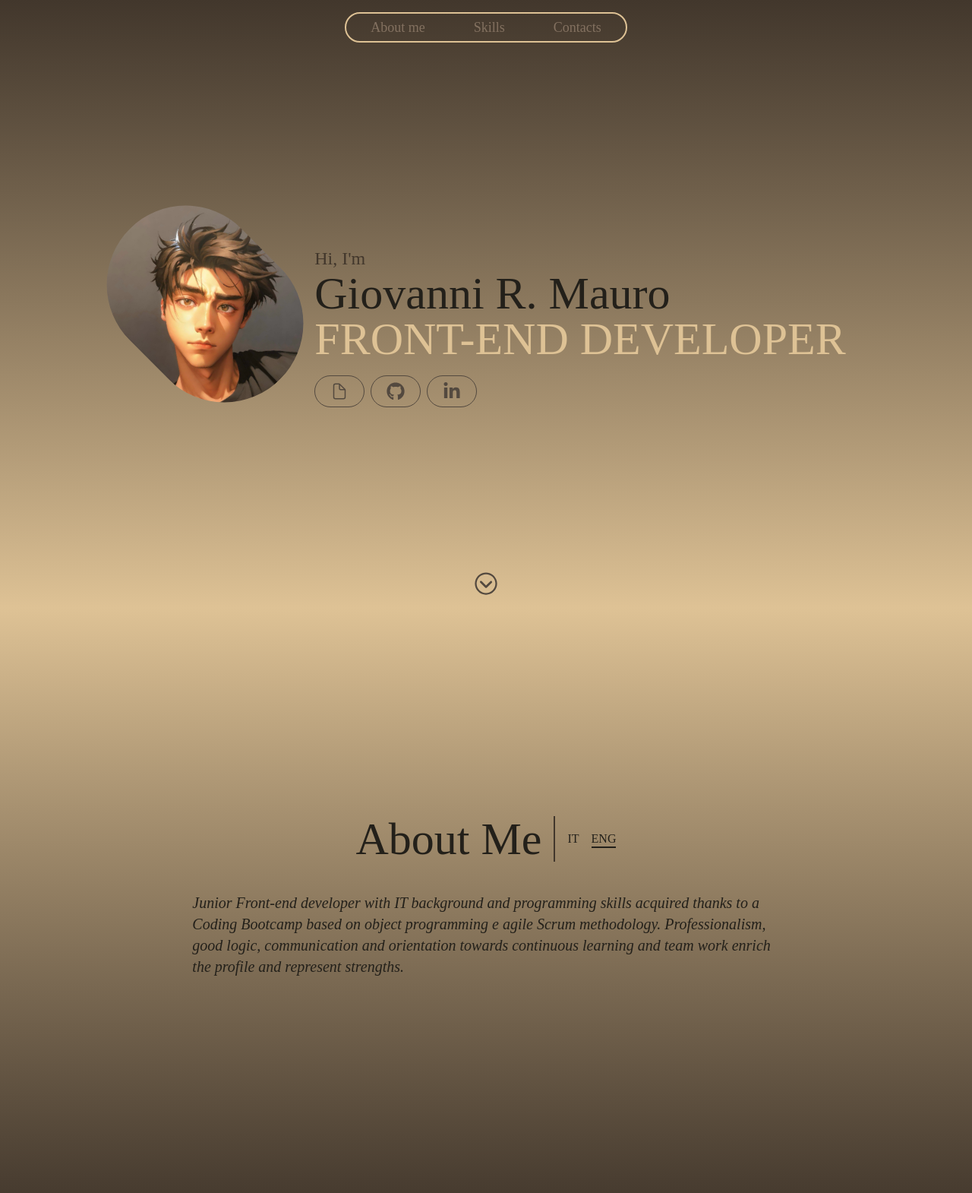
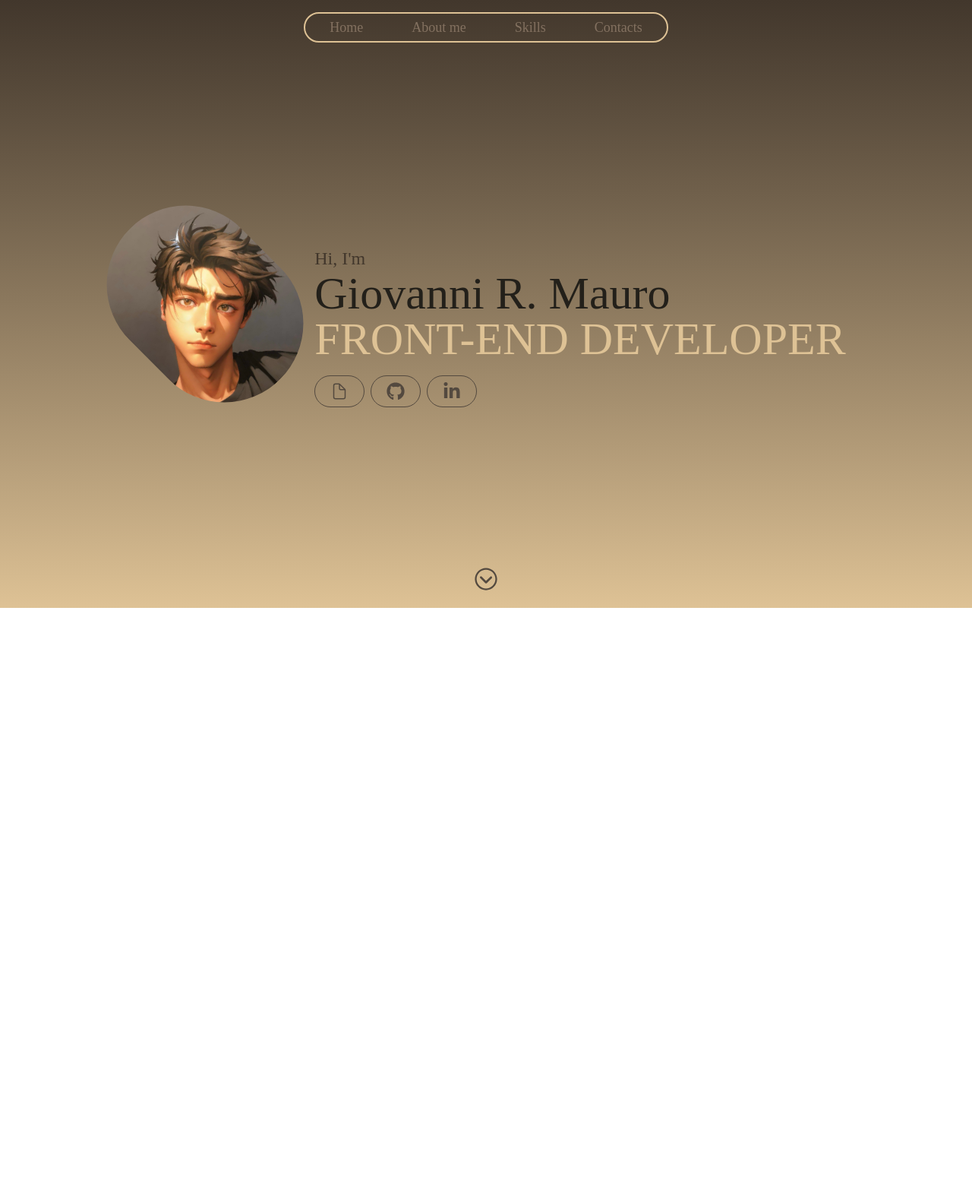
Before and after one commit to Gioma10/MyPortfolio, a React (Vite) app: page / in a window 1280 px wide. Shown: the top 1570 px of the page at 76% size. After the commit the page ends 800 px from the top, so only its background shows below. Built offline with nearby package versions, Linux system fonts and the light colour scheme.

Commit message:
navbar scroll optimizated, smooth scroll x sections completed, animation scroll

```diff
--- a/index.html
+++ b/index.html
@@ -6,7 +6,7 @@
     <meta name="viewport" content="width=device-width, initial-scale=1.0" />
     <title>Giovanni R. Mauro</title>
   </head>
-  <body>
+  <body class="bg-linear-to-t from-[#DEC295] to-[#42372C]">
     <div id="root"></div>
     <script type="module" src="/src/main.jsx"></script>
   </body>
--- a/package.json
+++ b/package.json
@@ -15,6 +15,7 @@
     "react": "^19.0.0",
     "react-dom": "^19.0.0",
     "react-icons": "^5.4.0",
+    "react-scroll": "^1.9.2",
     "tailwindcss": "^4.0.4"
   },
   "devDependencies": {
--- a/src/App.jsx
+++ b/src/App.jsx
@@ -1,15 +1,33 @@
 import Hero from "./components/Header/Hero.jsx"
 import Navbar from "./components/Navbar.jsx"
 import AboutMe from "./components/About/AboutMe.jsx";
+import Skills from "./components/Skills.jsx";
+import ContactMe from "./components/ContacMe.jsx";
+
+
 
 function App() {
 
-
+  const sections= [
+    { id: "home", title: "Home", components: <Hero />},
+    { id: "about", title: "About me", components: <AboutMe />},
+    { id: "skills", title: "Skills", components: <Skills />},
+    { id: "contacts", title: "Contacts", components: <ContactMe />},
+  ];
   return (
     <>
-      <Navbar />
-      <Hero />
-      <AboutMe />
+      <Navbar navElements={sections}/>
+      <div className="scroll-smooth snap-y snap-mandatory overflow-y-scroll h-screen">
+        {sections.map(({id, components})=>{
+          return (
+            <section key={id} id={id} className="h-screen snap-center">
+                {components}
+            </section>
+          )
+        })}
+      </div>
+      {/* <Hero />
+      <AboutMe /> */}
     </>
   )
 }
--- a/src/components/About/AboutMe.jsx
+++ b/src/components/About/AboutMe.jsx
@@ -1,16 +1,15 @@
 import { motion } from "motion/react"
 import { useState } from "react"
 import Description from "./Description";
-import { bottomLine, scaleUp, slideLeft, slideRight } from "../../animations/transition";
+import ScrollArrow from "../ScrollArrow";
+import { bottomLine, scaleUp, slideLeft } from "../../animations/transition";
 
 
 export default function AboutMe(){
     const[itaLanguage, setItaLanguage]=useState(false);
 
     return(
-        <section
-            id="About me"
-            className="h-screen bg-linear-to-t to-[#DEC295] from-[#42372C] flex justify-center item-center text-[#23201A]">
+        <div className=" h-screen flex justify-center item-center text-[#23201A] relative">
 
                 <div
                     className="flex flex-col justify-center items-center w-4/6">
@@ -46,7 +45,8 @@ export default function AboutMe(){
                             </div>
                         </div>
                         <Description lang={itaLanguage}/>
+                        <ScrollArrow sectionId='skills' section='Skills' color='text-[#DEC295]'/>
                 </div>
-        </section>
+        </div>
     )
 }
--- /dev/null
+++ b/src/components/ContacMe.jsx
@@ -0,0 +1,7 @@
+export default function ContactMe(){
+    return (
+        <section className="h-screen">
+
+        </section>
+    )
+}
--- a/src/components/Header/Hero.jsx
+++ b/src/components/Header/Hero.jsx
@@ -7,13 +7,14 @@ import { FaLinkedinIn } from "react-icons/fa";
 import Button from './HeroButton';
 import ScrollArrow from '../ScrollArrow';
 
+
 export default function Hero(){
     return (
-        <section className="bg-linear-to-t from-[#DEC295] to-[#42372C] h-screen relative z-0">
+        <div  className=" h-screen relative z-0">
             <div className="flex flex-col  md:flex-row justify-center items-center gap-10 h-screen ">
                 <motion.img
                     initial={{x: 100, opacity: 0}}
-                    animate={{x: 0, opacity: 1}}
+                    whileInView={{x: 0, opacity: 1}}
                     transition={{
                         type:'spring',
                         ease: "easeOut",
@@ -25,7 +26,7 @@ export default function Hero(){
                 <motion.div
                     className='relative'
                     initial='hidden'
-                    animate='visible'
+                    whileInView='visible'
                     variants={{
                         visible: { transition: { staggerChildren: 0.3 } },
                     }}>
@@ -60,8 +61,8 @@ export default function Hero(){
                     </div>
                 </motion.div>
             </div>
-            <ScrollArrow section='About me'/>
-        </section>
+            <ScrollArrow sectionId='about' section='About Me'/>
+        </div>
     )
 }
 
--- a/src/components/Navbar.jsx
+++ b/src/components/Navbar.jsx
@@ -1,14 +1,11 @@
 import { motion } from "motion/react"
-import { useEffect, useState } from "react";
+import { useState } from "react";
 
-export default function Navbar(){
+
+export default function Navbar({navElements}){
     const [focusLi, setFocusLi]= useState(null)
 
-    useEffect(()=>{
-        setFocusLi(null)
-    },[])
 
-    const navElements= ['About me', 'Skills', 'Contacts']
     // Navbar animation
     const navVariants = {
         hidden: { opacity: 0, y: 20 },
@@ -30,26 +27,27 @@ export default function Navbar(){
             className="fixed flex justify-center w-full z-10">
             <div className="border-[#DEC295] rounded-4xl mt-4 border-2">
                 <ul className="text-[#837160] flex text-sm sm:text-base lg:text-lg">
-                    {navElements.map((item, index)=>{
-                        let classActive= 'py-1 px-6 md:px-8 rounded-4xl'
-                        if(focusLi === index){
+                    {navElements.map(({title, id})=>{
+                        let classActive= 'py-1 px-6 md:px-8 rounded-4xl cursor-pointer '
+                        if(focusLi === id){
                             classActive +=  ' bg-[#DEC295]';
                         }
                         return(
+                            <a
+                                key={id}
+                                href={`#${id}`}
+                                onClick={()=>setFocusLi(id)}>
                                 <motion.li
-                                key={index}
                                     variants={navVariants} // Variants per l'animazione iniziale
                                     initial="hidden"
                                     animate="visible"
-                                whileHover={focusLi === index ? { color: "#837160" } : { y: -3, color: "#DEC295" } } // Effetto al passaggio del mouse (beige e sollevato)
+                                    whileHover={focusLi === id ? { color: "#837160" } : { y: -3, color: "#DEC295" } } // Effetto al passaggio del mouse (beige e sollevato)
                                     whileTap={{ scale: 0.9 }}
-                                onFocus={()=>setFocusLi(index)}
-                                className={classActive}>
-                                    <a
-                                        className="cursor-pointer">
-                                        {item}
+                                    className={classActive}
+                                    >
+                                    {title}
+                                </motion.li>
                             </a>
-                            </motion.li>
                         )
                     })}
                 </ul>
--- a/src/components/ScrollArrow.jsx
+++ b/src/components/ScrollArrow.jsx
@@ -1,19 +1,20 @@
+import { delay, easeInOut } from "motion";
 import { motion } from "motion/react"
-import { p } from "motion/react-client";
 import { useState } from "react";
 import { IoIosArrowDropdown } from "react-icons/io";
 
-export default function ScrollArrow({section}){
+export default function ScrollArrow({sectionId, section}){
   const [seeSection, setSeeSection]= useState(false)
     return (
         <motion.div
-        initial={{bottom: '10px'}}
-        animate={{bottom:['10px', '20px', '10px']}}
-        transition={{ duration: 1, repeat: Infinity,}}
-        whileHover={{bottom: ['10px']}}
-        onHoverStart={()=>setSeeSection(true)}
-        onHoverEnd={()=>setSeeSection(false)}
-        className="absolute flex justify-center w-full cursor-pointer text-[#53493F]">
+          initial={{ bottom: '10px'}}
+          whileInView={{ bottom:['10px', '20px', '10px']}}
+          viewport={{ once: false, amount: 0.9} }
+          transition={{ duration: 1, repeat: Infinity,}}
+          whileHover={{bottom: ['10px']}}
+          onHoverStart={()=>setSeeSection(true)}
+          onHoverEnd={()=>setSeeSection(false)}
+          className="absolute flex justify-center w-full cursor-pointer text-[#53493F]">
               {seeSection &&
                 <motion.p
                   variants={arrowVariants}
@@ -23,16 +24,21 @@ export default function ScrollArrow({section}){
                     {section}
                 </motion.p>
               }
-          <a
+          <motion.a
+            initial={{opacity: 0}}
+            whileInView={{opacity: 1}}
+            viewport={{once: false, amount: 1}}
+            transition={{duration: 1, delay: 2, ease: 'easeInOut'}}
+            href={'#'+sectionId}
             className="cursor-pointer relative w-full flex justify-center"
-            href={'#' + section}>
+           >
             <IoIosArrowDropdown className="text-4xl" />
-          </a>
+          </motion.a>
       </motion.div>
     )
 }
 
 const arrowVariants = {
   hidden: { opacity: 0, y: 20 },
-  visible: { opacity: 1, y: 0, transition: { duration: 0.5 } },
+  visible: { opacity: 1, y: 0, transition: { duration: 0.5} },
 };
--- /dev/null
+++ b/src/components/Skills.jsx
@@ -0,0 +1,11 @@
+import ScrollArrow from "./ScrollArrow"
+
+export default function Skills(){
+    return (
+        <section className="h-screen relative">
+
+
+            <ScrollArrow sectionId='contacts' section='Contacts'/>
+        </section>
+    )
+}
--- a/src/index.css
+++ b/src/index.css
@@ -4,12 +4,9 @@
     font-family: king;
     src: url('./fonts/KIN668.TTF');
 }
-html{
-    scroll-behavior: smooth;
-}
+
 body{
     font-family: king;
-    position: relative;
 }
 
 /* Navbar */
```
Also changed, not shown: src/animations/transition.js (+12 -0 lines), 1 other file (tests, documents, lock files or other folders). Lines whose indentation alone changed are shown as unchanged.
